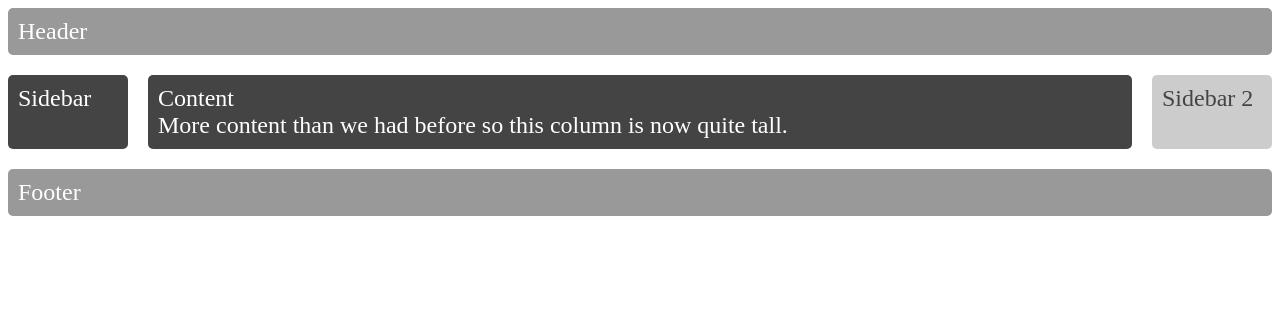
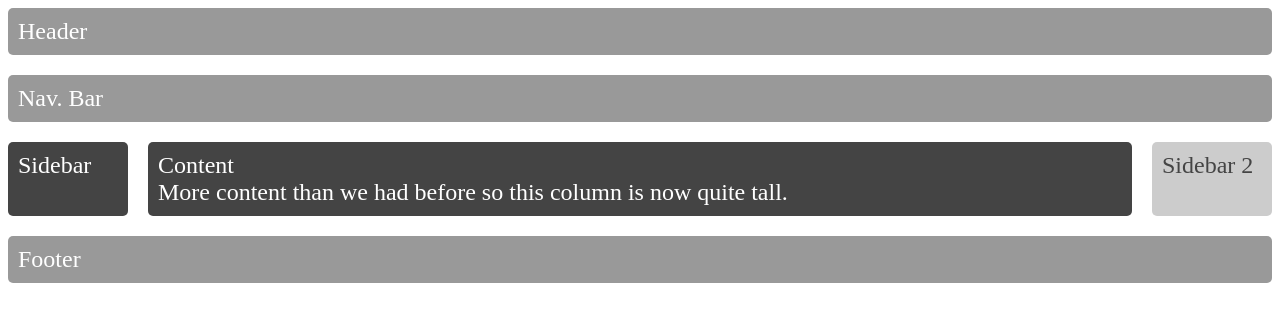
Before and after one commit to MarkhamHillCoders/markhamhillportal, an Angular app: page / in a window 1280 px wide. Shown: the top 322 px of the page. Built offline with nearby package versions, Linux system fonts and the light colour scheme.

Commit message:
add nav bar

```diff
--- a/src/app/app.component.css
+++ b/src/app/app.component.css
@@ -18,6 +18,11 @@ body {
 	grid-area: header;
 }
 
+.navbar {
+	grid-area: navbar;
+}
+
+
 .footer {
 	grid-area: footer;
 }
@@ -31,7 +36,8 @@ body {
 	display: grid;
 	grid-gap: 1em;
 	grid-template-areas:
-		"header"
+        "header"
+        "navbar"
 		"sidebar"
 		"content"
 		"sidebar2"
@@ -42,7 +48,8 @@ body {
 	.wrapper {
 		grid-template-columns: 20% auto;
 		grid-template-areas:
-			"header   header"
+            "header   header"
+            "navbar   navbar"
 			"sidebar  content"
 			"sidebar2 sidebar2"
 			"footer   footer";
@@ -54,7 +61,8 @@ body {
 		grid-gap: 20px;
 		grid-template-columns: 120px auto 120px;
 		grid-template-areas:
-			"header  header  header"
+            "header  header  header"
+            "navbar  navbar  navbar"
 			"sidebar content sidebar2"
 			"footer  footer  footer";
 		max-width: 100%;
@@ -70,6 +78,7 @@ body {
 }
 
 .header,
+.navbar,
 .footer {
 	background-color: #999;
 }
--- a/src/app/app.component.html
+++ b/src/app/app.component.html
@@ -1,5 +1,6 @@
 <div class="wrapper">
   <div class="box header">Header</div>
+  <div class="box navbar">Nav. Bar</div>
   <div class="box sidebar">Sidebar</div>
   <div class="box sidebar2">Sidebar 2</div>
   <div class="box content">Content
```
